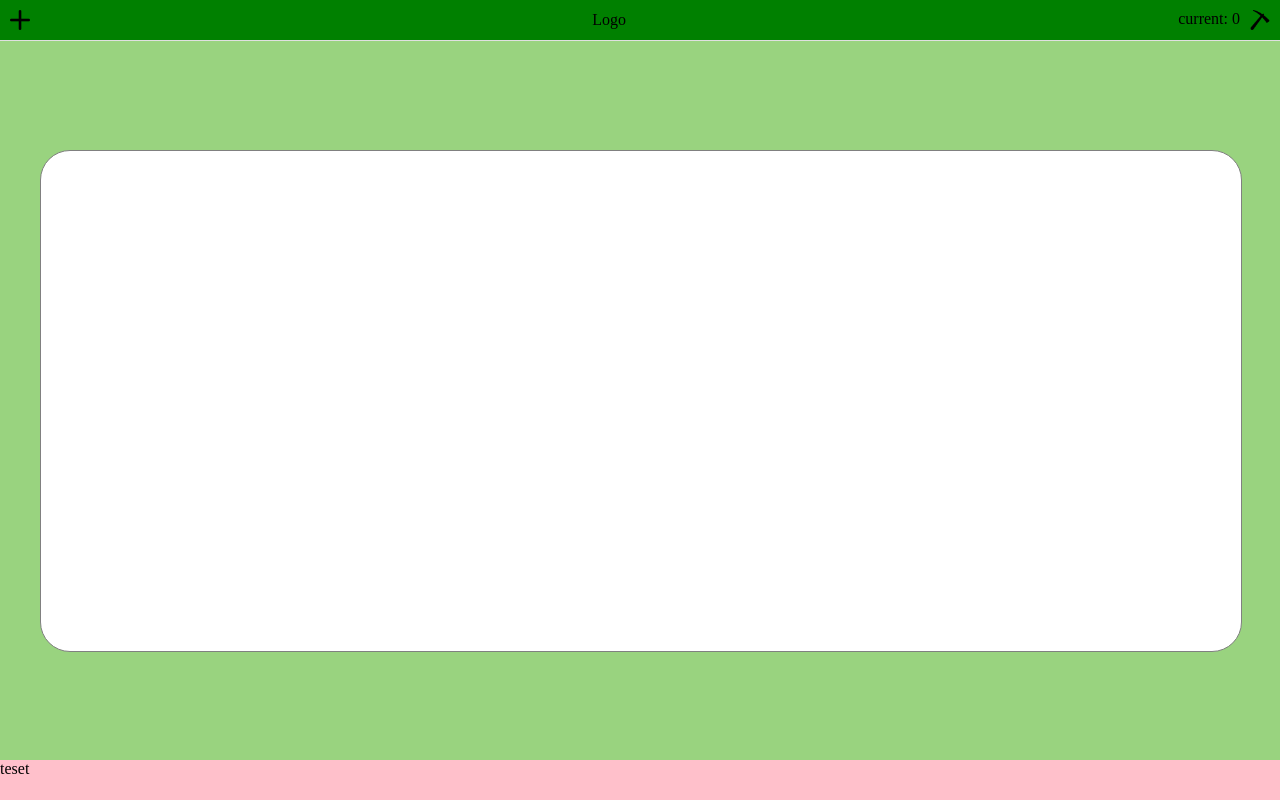
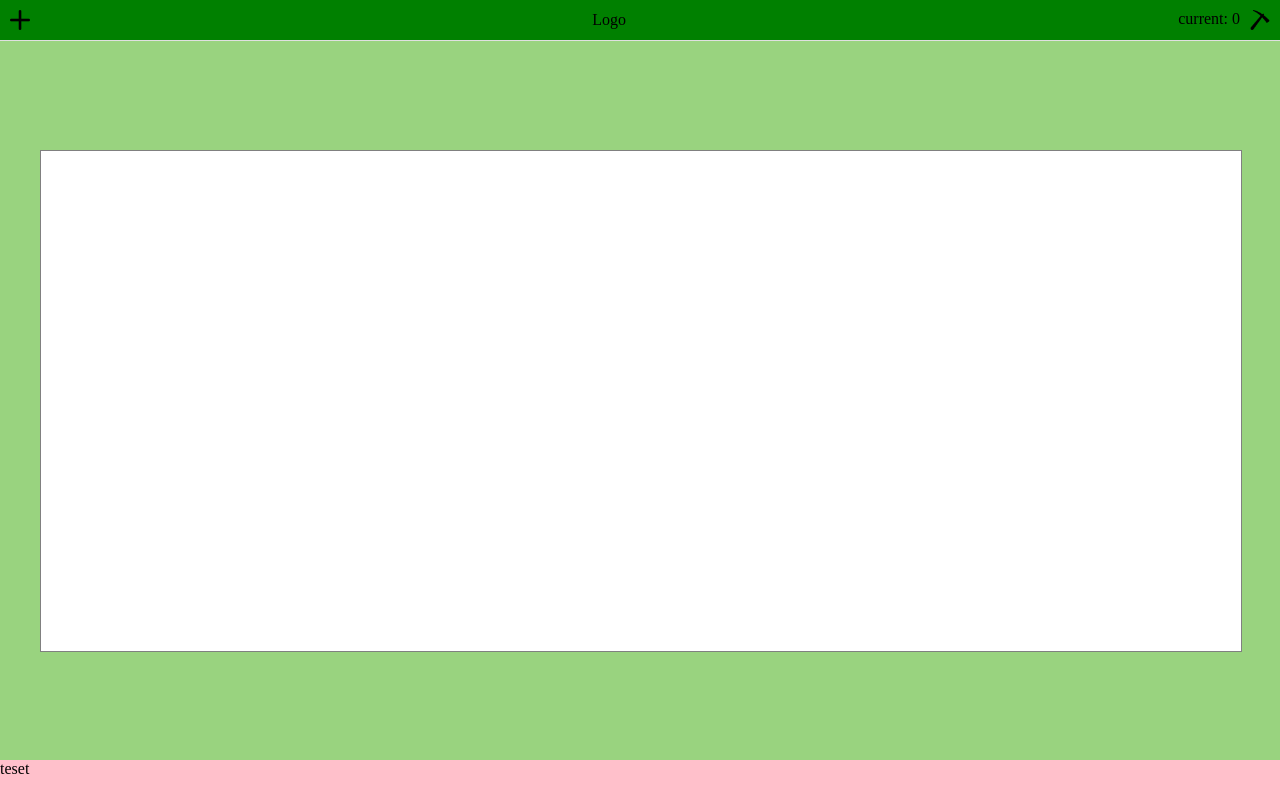
Before and after one commit to 24seconds/chalkboard-frontend-react, a React app: page / in a window 1280 px wide. Built offline with nearby package versions, Linux system fonts and the light colour scheme.

Commit message:
change css

```diff
--- a/src/components/board/index.js
+++ b/src/components/board/index.js
@@ -5,7 +5,6 @@ import Context from '../../context';
 
 const StyledWrapper = styled.div`
   position: relative;
-  border-radius: 30px;
   background-color: white;
   border: 1px solid gray;
   width: 100%;
```
